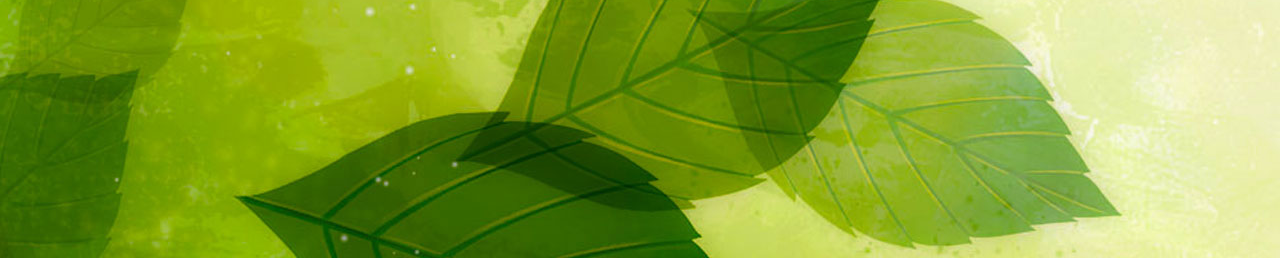
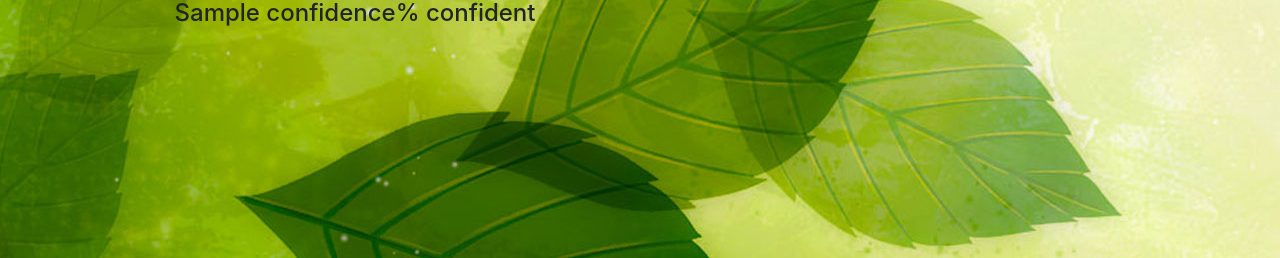
Before and after one commit to 54nd339/Plant-Disease-Prediction, a Flask app: template Code/Web-Deployment/templates/analysis.html in a window 1280 px wide. Shown: the part 542-800 px from the top of the page. Run offline with Flask 3, Linux system fonts and the light colour scheme; the template is opened without the code that fills it: most values are stand-ins (such as "Sample title", 1, 10 or a date in 2020); some libraries are stand-ins or nearby versions.

Commit message:
confidence

```diff
--- a/Code/Web-Deployment/app.py
+++ b/Code/Web-Deployment/app.py
@@ -283,7 +283,6 @@ def home():
 def predict():
     if request.method == 'POST':
         file = request.files['image']
-        app.logger.info(file)
         filename = file.filename
 
         file_path = os.path.join('Testing-Images', filename)
@@ -295,11 +294,12 @@ def predict():
                 "data": [ file_data ]
             }).json()
 
+            confidence = round(response['data'][0]['confidences'][0]['confidence'] * 100, 2)
             response = int(response['data'][0]['label'].split(':')[0])
         except Exception as e:
             print("Error: ", e)
 
-        return render_template('analysis.html',
+        return render_template('analysis.html', confidence = confidence,
                                prediction = labels[response]['name'],
                                image_name = f"images/{labels[response]['id']}.jpg",
                                description = labels[response]['description'],
--- a/Code/Web-Deployment/templates/analysis.html
+++ b/Code/Web-Deployment/templates/analysis.html
@@ -3,7 +3,6 @@
   <head>
     <meta charset="UTF-8">
     <meta name="viewport" content="width=device-width, initial-scale=1.0">
-    <!-- Bootstrap CSS -->
     <link rel="stylesheet" href="https://stackpath.bootstrapcdn.com/bootstrap/4.5.1/css/bootstrap.min.css"
       integrity="sha384-VCmXjywReHh4PwowAiWNagnWcLhlEJLA5buUprzK8rxFgeH0kww/aWY76TfkUoSX" crossorigin="anonymous">
     <title>PLANT LEAF DISEASE PREDICTION</title>
@@ -29,6 +28,7 @@
           <span class="border border-primary">
             <img src="{{url_for('static',filename = image_name)}}" alt="Image" width="400px" height="400px">
           </span>
+          <span class="text-center mt-2"><h4>{{confidence}}% confident</h4></span>
         </div>
         <div class="col-sm">
           <div>
```
